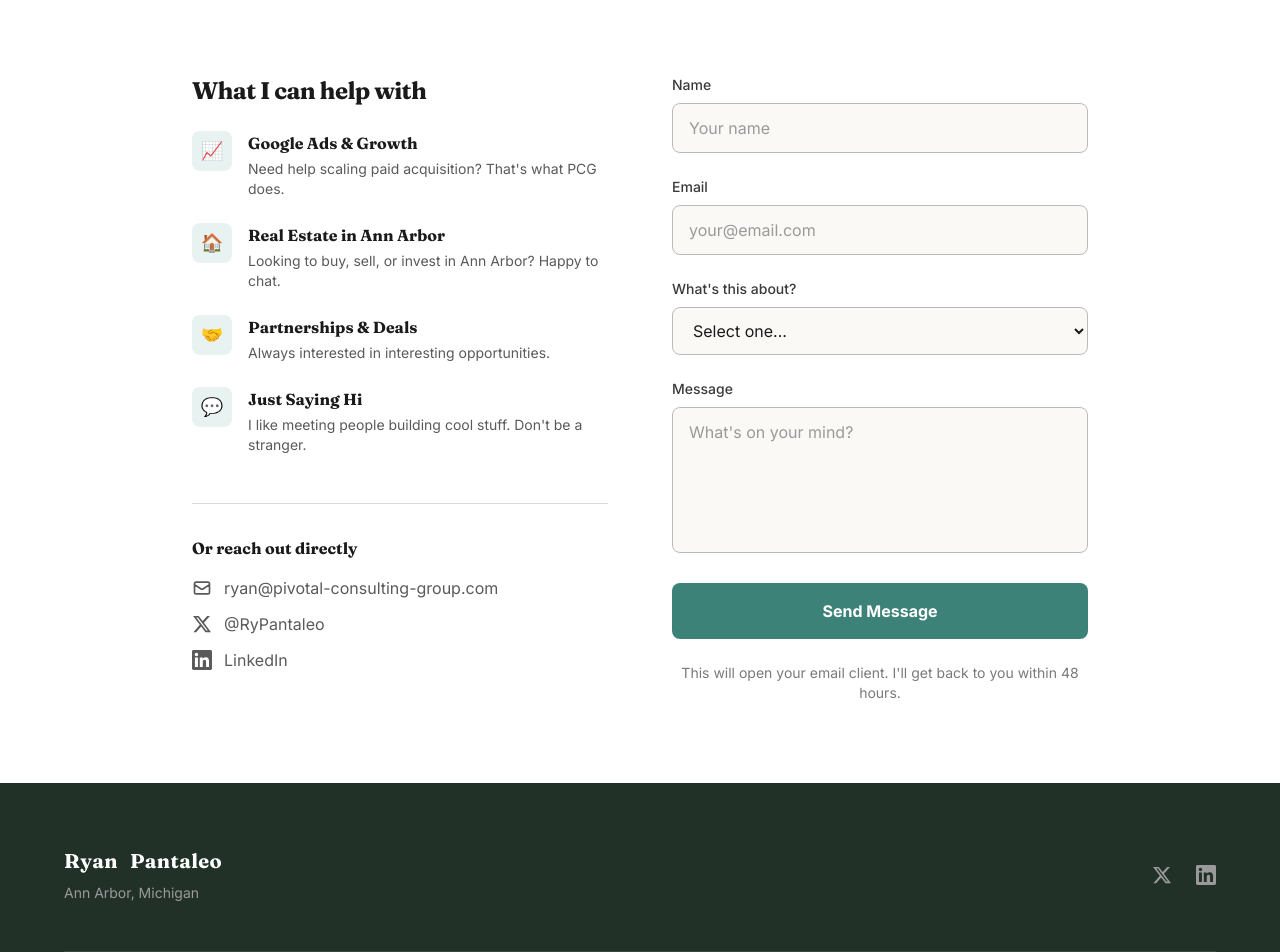
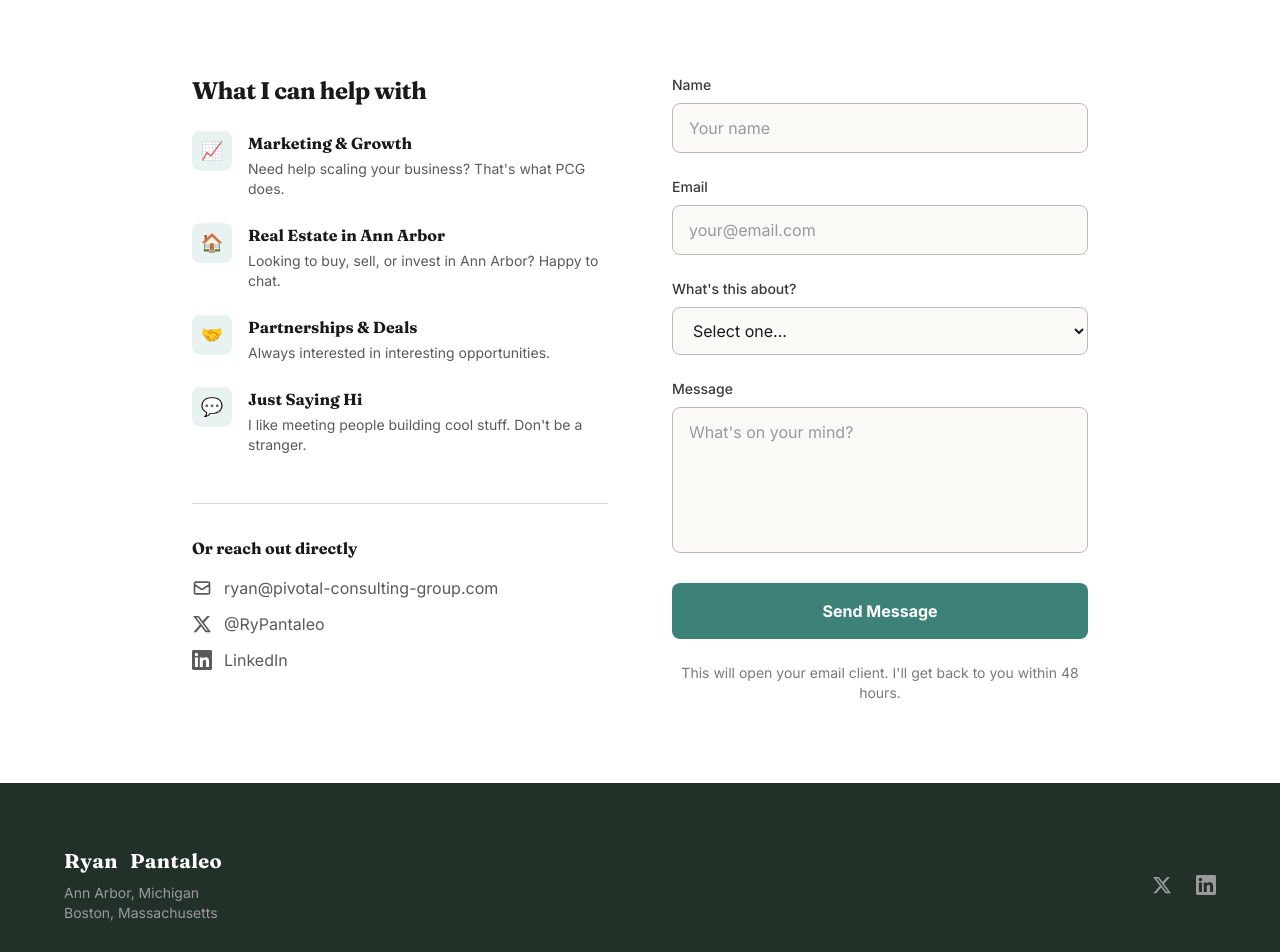
Before and after one commit to rpantaleo11/personal-website, a Next.js app: page /contact in a window 1280 px wide. Shown: the part 320-1272 px from the top of the page. Built offline with nearby package versions, Linux system fonts and the light colour scheme.

Commit message:
Fix contact page copy, add Boston back to footers

```diff
--- a/app/contact/page.tsx
+++ b/app/contact/page.tsx
@@ -70,8 +70,8 @@ export default function Contact() {
                     <span className="text-lg">📈</span>
                   </div>
                   <div>
-                    <h3 className="font-semibold text-charcoal-900 mb-1">Google Ads & Growth</h3>
-                    <p className="text-sm">Need help scaling paid acquisition? That's what PCG does.</p>
+                    <h3 className="font-semibold text-charcoal-900 mb-1">Marketing & Growth</h3>
+                    <p className="text-sm">Need help scaling your business? That's what PCG does.</p>
                   </div>
                 </div>
 
@@ -191,7 +191,7 @@ export default function Contact() {
                     className="w-full px-4 py-3 rounded-lg bg-cream-100 border border-charcoal-300 text-charcoal-900 focus:outline-none focus:border-eucalyptus-500 focus:ring-2 focus:ring-eucalyptus-200 transition-colors"
                   >
                     <option value="">Select one...</option>
-                    <option value="Google Ads / PCG">Google Ads / Working with PCG</option>
+                    <option value="Marketing / PCG">Marketing / Working with PCG</option>
                     <option value="Real Estate">Real Estate in Ann Arbor</option>
                     <option value="Partnership">Partnership / Business Opportunity</option>
                     <option value="Newsletter">Newsletter / Content</option>
@@ -244,6 +244,9 @@ export default function Contact() {
               <p className="text-charcoal-400 text-sm">
                 Ann Arbor, Michigan
               </p>
+              <p className="text-charcoal-400 text-sm">
+                Boston, Massachusetts
+              </p>
             </div>
 
             <div className="flex items-center gap-6">
--- a/app/page.tsx
+++ b/app/page.tsx
@@ -341,6 +341,9 @@ export default function Home() {
               <p className="text-charcoal-400 text-sm">
                 Ann Arbor, Michigan
               </p>
+              <p className="text-charcoal-400 text-sm">
+                Boston, Massachusetts
+              </p>
             </div>
 
             <div className="flex items-center gap-6">
```
